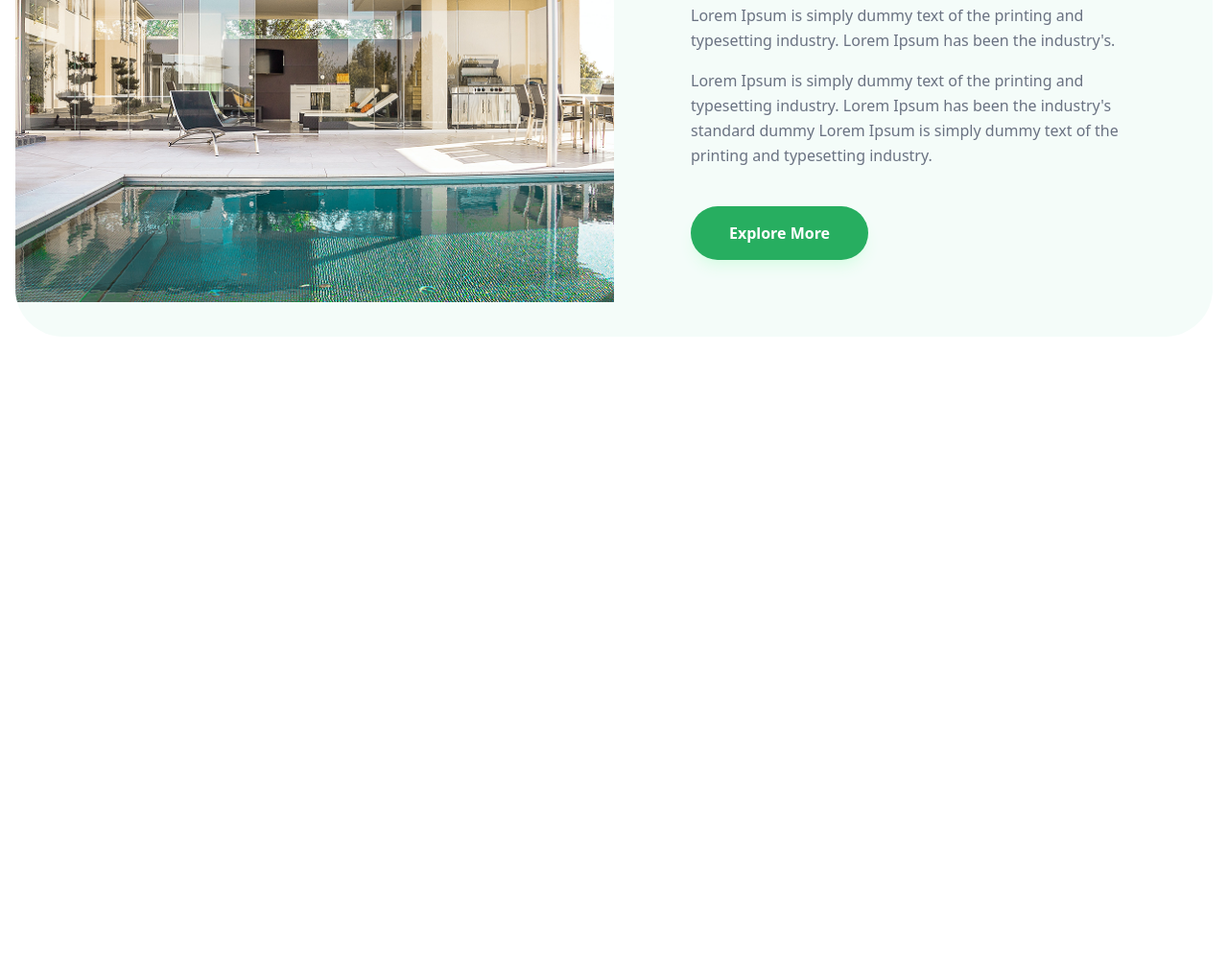
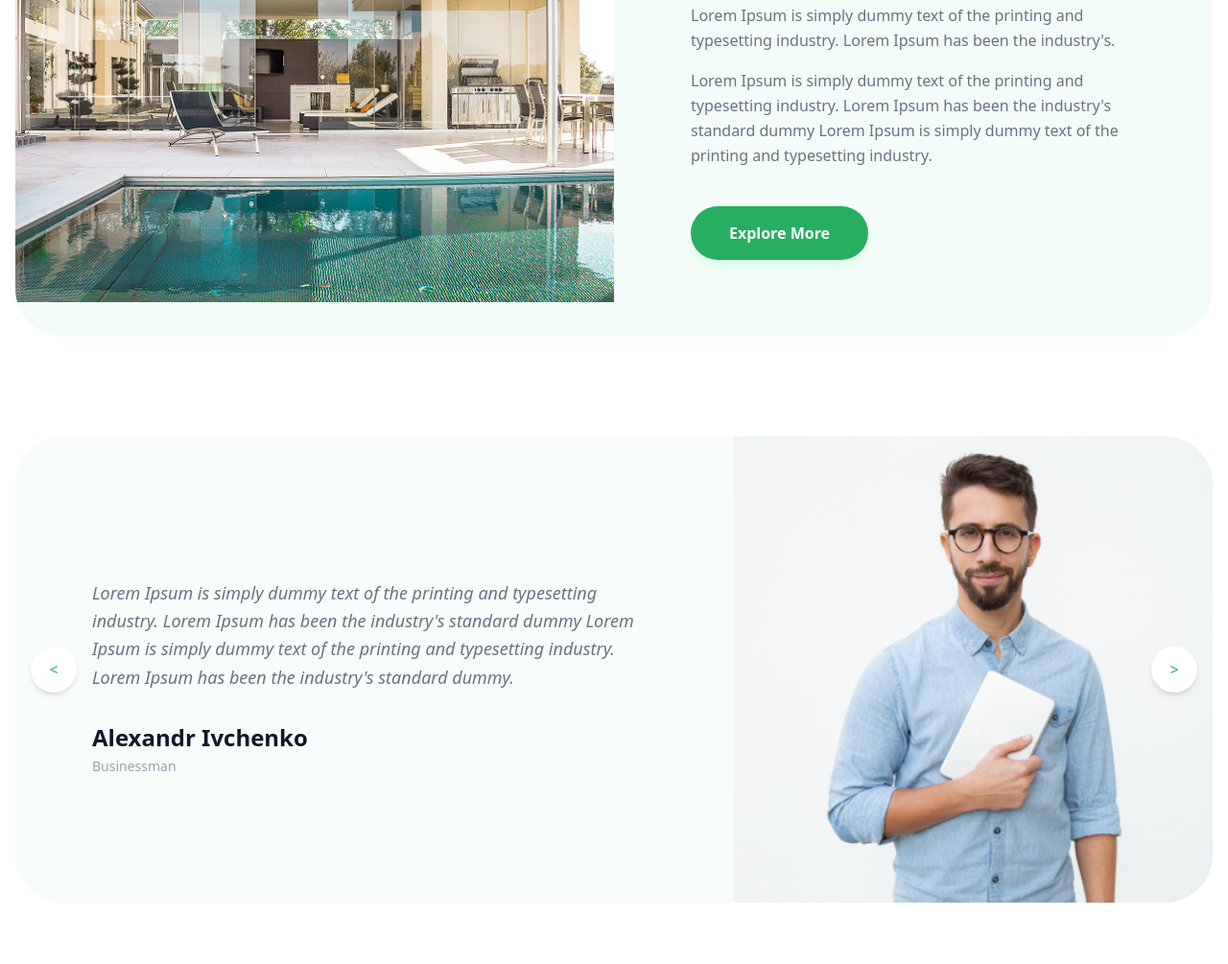
Before and after one commit to kosimovMuhammad/projectt, a website: page src/index-1.html in a window 1280 px wide. Shown: the part 2115-3120 px from the top of the page at 96% size. Before the commit the page ends 2506 px from the top, so only its background shows below. Drawn offline with nearby package versions, Linux system fonts and the light colour scheme; files that its build step writes are made by us from their sources.

Commit message:
branch-1 section-4

```diff
--- a/src/index-1.html
+++ b/src/index-1.html
@@ -282,5 +282,43 @@
   </div>
 </section>
 
+<section class="max-w-7xl mx-auto px-4 py-16">
+  <div class="relative bg-[#f8fcfb] rounded-[30px] sm:rounded-[50px] overflow-hidden flex flex-col md:flex-row items-stretch min-h-100">
+
+    <div class="w-full md:w-3/5 p-8 sm:p-12 lg:p-20 flex flex-col justify-center">
+      <div class="text-[#27ae60] text-4xl mb-4">
+        <i class="fas fa-quote-left opacity-20"></i>
+      </div>
+
+      <p class="text-gray-500 text-sm sm:text-base lg:text-lg italic leading-relaxed">
+        Lorem Ipsum is simply dummy text of the printing and typesetting industry. Lorem Ipsum has been the industry's standard dummy Lorem Ipsum is simply dummy text of the printing and typesetting industry. Lorem Ipsum has been the industry's standard dummy.
+      </p>
+
+      <div class="mt-8">
+        <h4 class="text-xl sm:text-2xl font-bold text-gray-900">Alexandr Ivchenko</h4>
+        <p class="text-gray-400 text-sm mt-1">Businessman</p>
+      </div>
+    </div>
+
+    <div class="w-full md:w-2/5 h-72 sm:h-96 md:h-auto overflow-hidden">
+      <img
+        src="./Mask Group.png"
+        alt=""
+        class="w-full h-full object-cover object-top"
+      >
+    </div>
+
+    <div class="absolute top-1/2 -translate-y-1/2 w-full flex justify-between px-2 sm:px-4 pointer-events-none">
+      <button class="w-10 h-10 sm:w-12 sm:h-12 bg-white rounded-full shadow-md flex items-center justify-center text-[#27ae60] pointer-events-auto ">
+       <p><</p>
+      </button>
+      <button class="w-10 h-10 sm:w-12 sm:h-12 bg-white rounded-full shadow-md flex items-center justify-center text-[#27ae60] pointer-events-auto">
+      <p>></p>
+      </button>
+    </div>
+
+  </div>
+</section>
+
 </body>
 </html>
```
